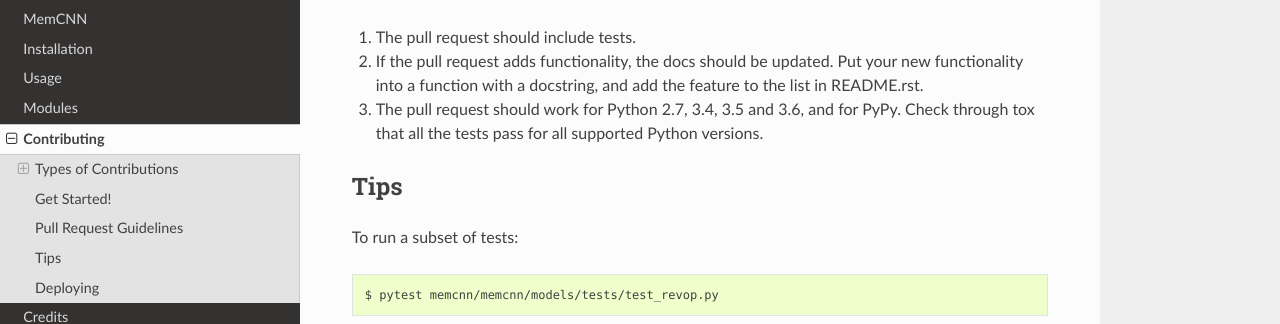
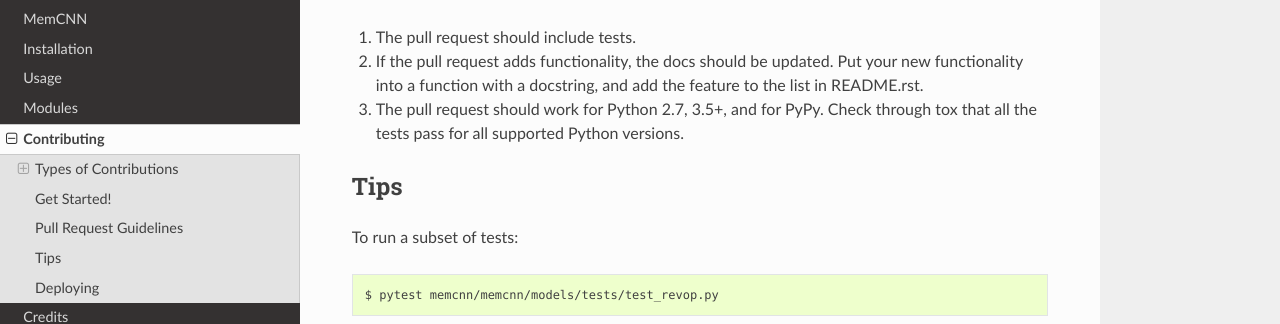
Before and after one commit to silvandeleemput/memcnn, a Sphinx documentation site: the page built from docs/contributing.rst, in a window 1280 px wide and 900 px high, scrolled down 2041 px. Shown: the part 158-482 px from the top of the window. Built offline with Sphinx 7.4.7 and the Read the Docs theme 2.0.0, drawn with Linux system fonts in a browser that asks for light colours.

Commit message:
upgraded dockerfile and CI tests for Py3.7 and torch1.4 and updated docs

```diff
--- a/CONTRIBUTING.rst
+++ b/CONTRIBUTING.rst
@@ -102,7 +102,7 @@ Before you submit a pull request, check that it meets these guidelines:
 2. If the pull request adds functionality, the docs should be updated. Put
    your new functionality into a function with a docstring, and add the
    feature to the list in README.rst.
-3. The pull request should work for Python 2.7, 3.4, 3.5 and 3.6, and for PyPy. Check
+3. The pull request should work for Python 2.7, 3.5+, and for PyPy. Check
    through tox that all the tests pass for all supported Python versions.
 
 Tips
--- a/README.rst
+++ b/README.rst
@@ -59,7 +59,7 @@ Features
 * Simple toggling of memory saving by setting the `keep_input` property of the `InvertibleModuleWrapper`.
 * Turn arbitrary non-linear PyTorch functions into invertible versions using the `AdditiveCoupling` or the `AffineCoupling` classes.
 * Training and evaluation code for reproducing RevNet experiments using MemCNN.
-* CI tests for Python v2.7 and v3.6 and torch v0.4, v1.0, and v1.1 with good code coverage.
+* CI tests for Python v2.7 and v3.7 and torch v0.4, v1.0, v1.1, and v1.4 with good code coverage.
 
 Examples
 --------
--- a/docs/installation.rst
+++ b/docs/installation.rst
@@ -94,7 +94,7 @@ For ``--runtime=nvidia`` to work `nvidia-docker <https://github.com/nvidia/nvidi
 It can be omitted but this will drop GPU training support.
 
 This will open a preconfigured bash shell, which is correctly configured
-to run the experiments. The latest version has Ubuntu 18.04 and Python 3.6 installed.
+to run the experiments. The latest version has Ubuntu 18.04 and Python 3.7 installed.
 
 By default, the datasets and experimental results will be put inside the created
 docker container under: ``\home\user\data`` and
--- a/docs/usage_experiments.rst
+++ b/docs/usage_experiments.rst
@@ -11,4 +11,4 @@ After installing MemCNN run:
 
 Datasets are automatically downloaded if they are not available.
 
-When using Python 3.* replace the ``python`` directive with the appropriate Python 3 directive. For example when using the MemCNN docker image use ``python3.6``.
+When using Python 3.* replace the ``python`` directive with the appropriate Python 3 directive. For example when using the MemCNN docker image use ``python3.7``.
--- a/setup.py
+++ b/setup.py
@@ -48,6 +48,7 @@ setup(
         "Programming Language :: Python :: 2.7",
         "Programming Language :: Python :: 3",
         "Programming Language :: Python :: 3.6",
+        "Programming Language :: Python :: 3.7",
         "Development Status :: 3 - Alpha",
         "Intended Audience :: Science/Research",
         "Topic :: Scientific/Engineering",
```
Also changed, not shown: 3 other files.
